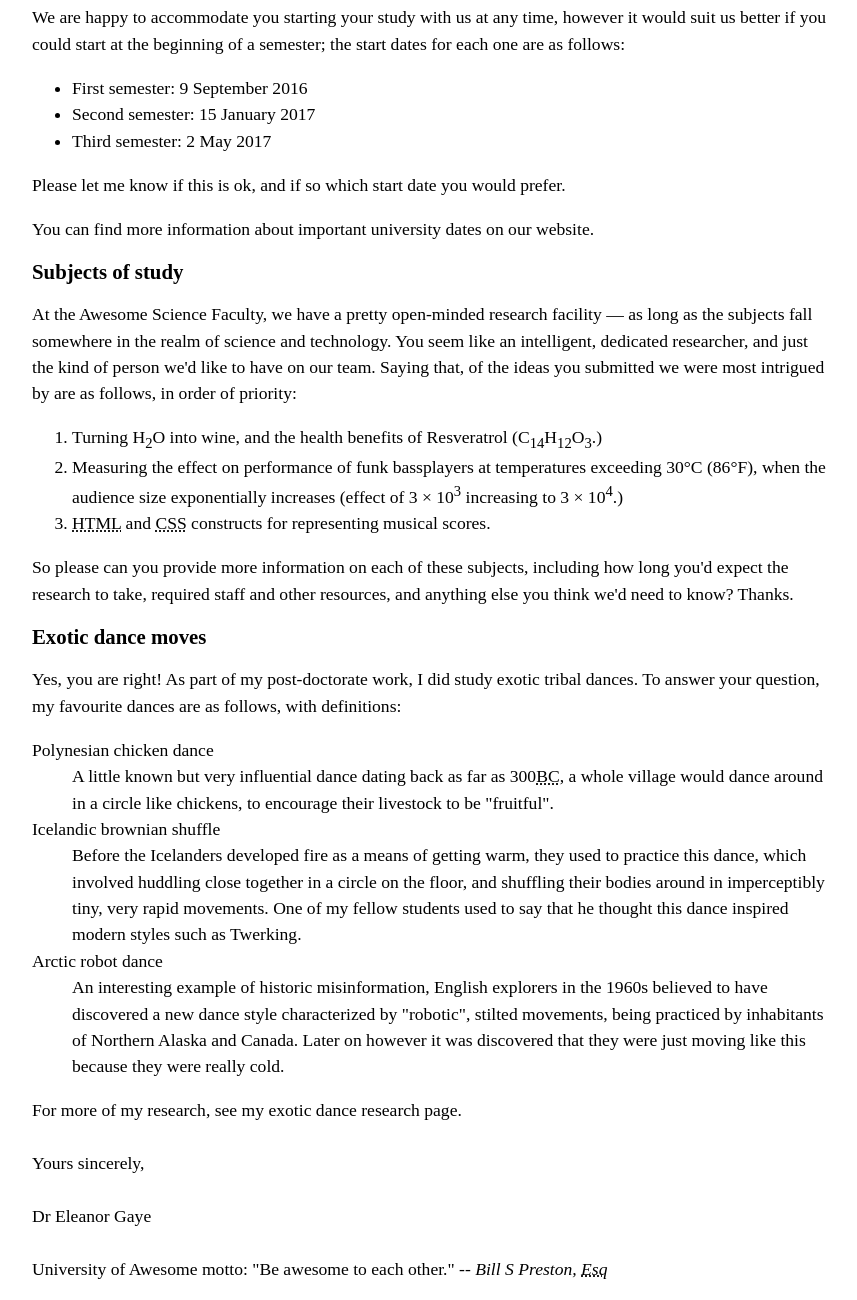
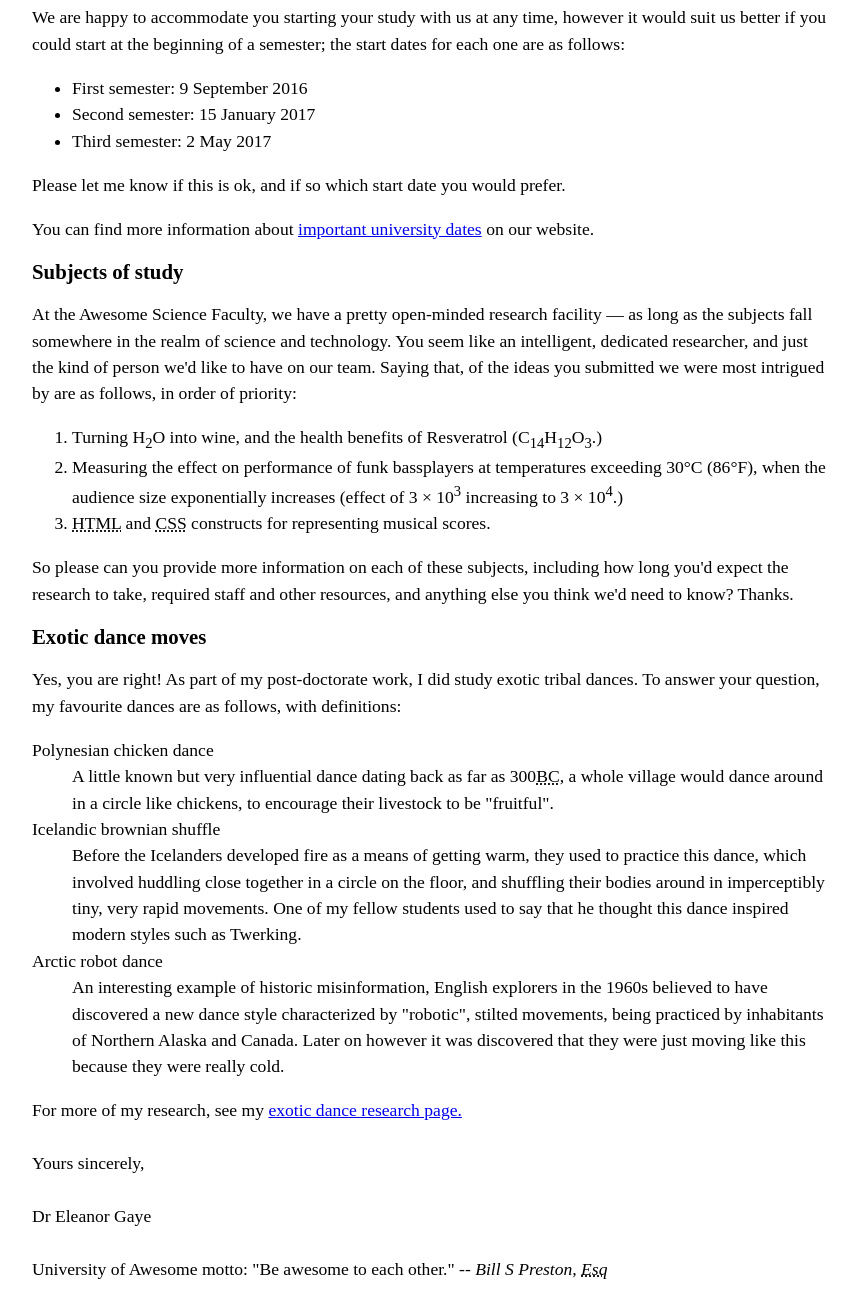
Before and after one commit to Inomata510/webp-excersise2, a plain HTML site: page letter-text.html in a window 1280 px wide. Shown: the part 592-1892 px from the top of the page, without its empty margins (208-1065 px from the left). Drawn offline with Linux system fonts and the light colour scheme.

Commit message:
Add files via upload

```diff
--- a/letter-text.html
+++ b/letter-text.html
@@ -1,9 +1,9 @@
 <!DOCTYPE html>
 <html>
     <head>
-        <meta charset="utf-8">
+        <meta charset="utf-8" />
         <title>Letter</title>
-        <link rel="stylesheet" href="letter.css">
+        <link href="letter.css" rel="stylesheet" type="text/css">
     </head>
     <body>
         <p class="sender-column">
@@ -44,7 +44,7 @@
             Please let me know if this is ok, and if so which start date you would prefer.
         </p>
         <p>
-            You can find more information about important university dates on our website.
+            You can find more information about <a href="http://example.com" title="example">important university dates</a> on our website.
         </p>
 
         <h2>Subjects of study</h2>
@@ -75,7 +75,7 @@
             <dd>An interesting example of historic misinformation, English explorers in the 1960s believed to have discovered a new dance style characterized by "robotic", stilted movements, being practiced by inhabitants of Northern Alaska and Canada. Later on however it was discovered that they were just moving like this because they were really cold.</dd>
         </dl>
         <p>
-        For more of my research, see my exotic dance research page.<br>
+        For more of my research, see my <a href="http://example.com" title="example">exotic dance research page.</a><br>
         <br>
         Yours sincerely,<br>
         <br>
```
